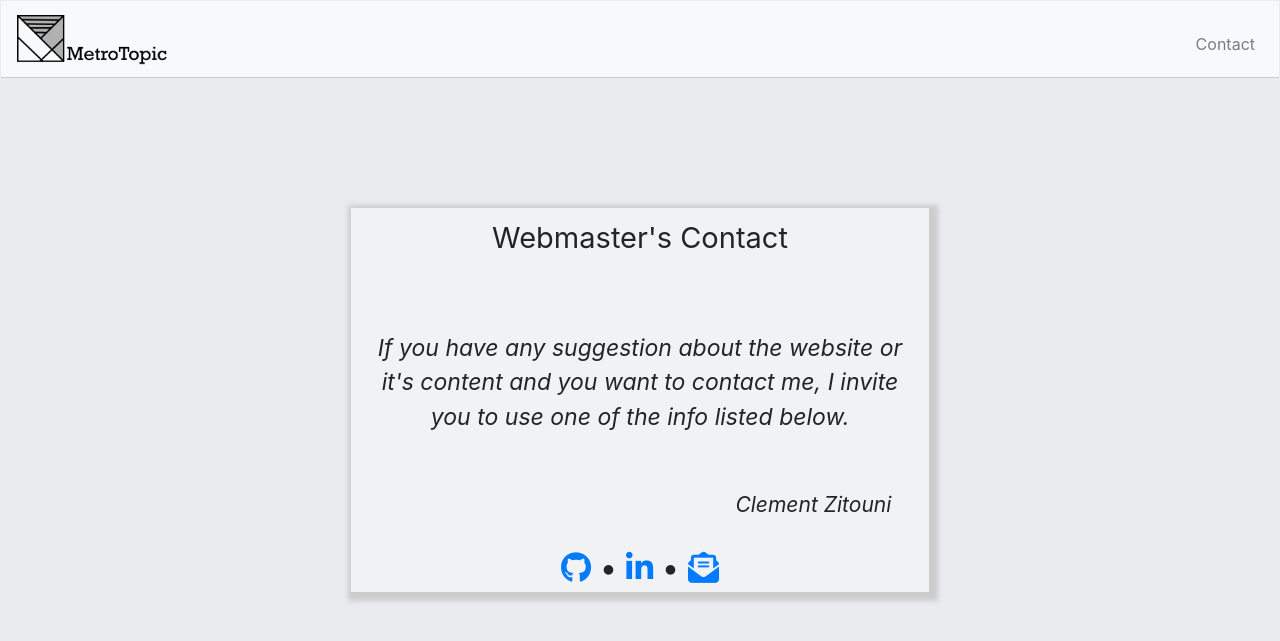
After one commit to lomptorne/metrotopic, a Django app: page /contact in a window 1280 px wide. The commit adds this page. Shown: the top 641 px of the page. Run offline with Django 3.2, Linux system fonts and the light colour scheme; some libraries are stand-ins or nearby versions; some web fonts are replaced.

Commit message:
contact page

```diff
--- a/blog/static/styles.css
+++ b/blog/static/styles.css
@@ -93,9 +93,12 @@ border-color: transparent;
 background-color: rgb(248, 249, 250, 0.5);
 border-radius: 2px;
 color: #141823;
-box-shadow: 0px 3px 14px -8px #000;
 display: flex;
 flex-shrink: 1;
+-moz-box-shadow: 3px 3px 5px 6px #ccc;
+-webkit-box-shadow: 3px 3px 5px 6px #ccc;
+box-shadow: 3px 3px 5px 6px #ccc;
+
 }
 
 #contentArea
@@ -195,3 +198,49 @@ text-align: center;
 {
 margin-bottom: 1rem;
 }
+
+#contactblock
+{
+position: absolute;
+left: 50%;
+top: 50%;
+width: calc(75vh - 22px);
+height: calc(50vh - 16px);
+max-width: 90%;
+background-color: rgb(248, 249, 250, 0.5);
+-moz-box-shadow: 3px 3px 5px 6px #ccc;
+-webkit-box-shadow: 3px 3px 5px 6px #ccc;
+box-shadow: 3px 3px 5px 6px #ccc;
+transform: translate(-50%, -50%);
+text-align: center;
+
+}
+
+.insidecontact
+{
+font-size: calc(22px + (26 - 14) * ((100vw - 300px) / (1600 - 300)));
+position: absolute;
+bottom: 0;
+}
+
+#contacttext
+{
+font-size: calc(14px + (26 - 14) * ((100vw - 300px) / (1600 - 300)));
+font-style: oblique;
+margin: 0 1vh auto 1vh;
+}
+
+#contacttitle
+{
+text-align: center;
+margin-top: 1vh;
+font-size: calc(20px + (26 - 14) * ((100vw - 300px) / (1600 - 300)));
+}
+
+#contactname
+{
+text-align: right !important;
+font-style: italic;
+margin-left: 60%;
+font-size: calc(12px + (26 - 14) * ((100vw - 300px) / (1600 - 300)));
+}
--- a/blog/templates/blog/base.html
+++ b/blog/templates/blog/base.html
@@ -59,7 +59,7 @@
         </ul>
     {% else %}
     <ul class="navbar-nav ml-auto mt-2">
-        <li class="nav-item"><a class="nav-link" href="mailto:cazitouni@gmail.com">Contact</a></li>
+        <li class="nav-item"><a class="nav-link" href="/contact">Contact</a></li>
     </ul>
     {% endif %}
 
--- /dev/null
+++ b/blog/templates/blog/contact.html
@@ -0,0 +1,28 @@
+{% extends "blog/base.html" %}
+
+{% block title %}
+  Contact
+{% endblock %}
+
+{% block main %}
+
+
+<div class="flex-container" id="contactblock">
+<p id="contacttitle"> Webmaster's Contact<p>
+<p id="contacttext">If you have any suggestion about the website or it's content and you want to contact me, I invite you to use one of the info listed below.<p>
+<p id="contactname">Clement Zitouni<p>
+
+<div class="insidecontact">
+<a href="https://github.com/cazitouni" target="_blank"><i class="fab fa-github"></i></a>
+•
+<a href="https://www.linkedin.com/in/cazitouni/" target="_blank"><i class="fab fa-linkedin-in"></i></a>
+•
+<a href="mailto:cazitouni@gmail.com"><i class="fas fa-envelope-open-text"></i></a>
+</div>
+</div>
+
+
+
+
+
+{% endblock %}
--- a/blog/urls.py
+++ b/blog/urls.py
@@ -15,6 +15,7 @@ urlpatterns = [
     path("delete/<int:Blogpost_id>", views.delete, name="delete"),
     path('logout', views.logout, name="logout"),
     path('add', views.add, name="add"),
+    path('contact', views.contact, name="contact"),
     path('sitemap.xml', sitemap, {'sitemaps': sitemaps}, name='django.contrib.sitemaps.views.sitemap'),
 
 ]
--- a/blog/views.py
+++ b/blog/views.py
@@ -102,3 +102,8 @@ def add(request):
 
 
         return render(request, "blog/add.html")
+
+def contact(request):
+
+
+    return render(request, "blog/contact.html")
--- a/metrotopic/settings.py
+++ b/metrotopic/settings.py
@@ -23,7 +23,7 @@ BASE_DIR = os.path.dirname(os.path.dirname(os.path.abspath(__file__)))
 SECRET_KEY = '%p-)$66)*qp+myk@0caut44bws7ho3w4-u&m!g8ldd0pkp&esa'
 
 # SECURITY WARNING: don't run with debug turned on in production!
-DEBUG = False
+DEBUG = True
 
 ALLOWED_HOSTS = ['147.135.169.177', 'metrotopic.tk', 'www.metrotopic.tk', '127.0.0.1']
 
```
